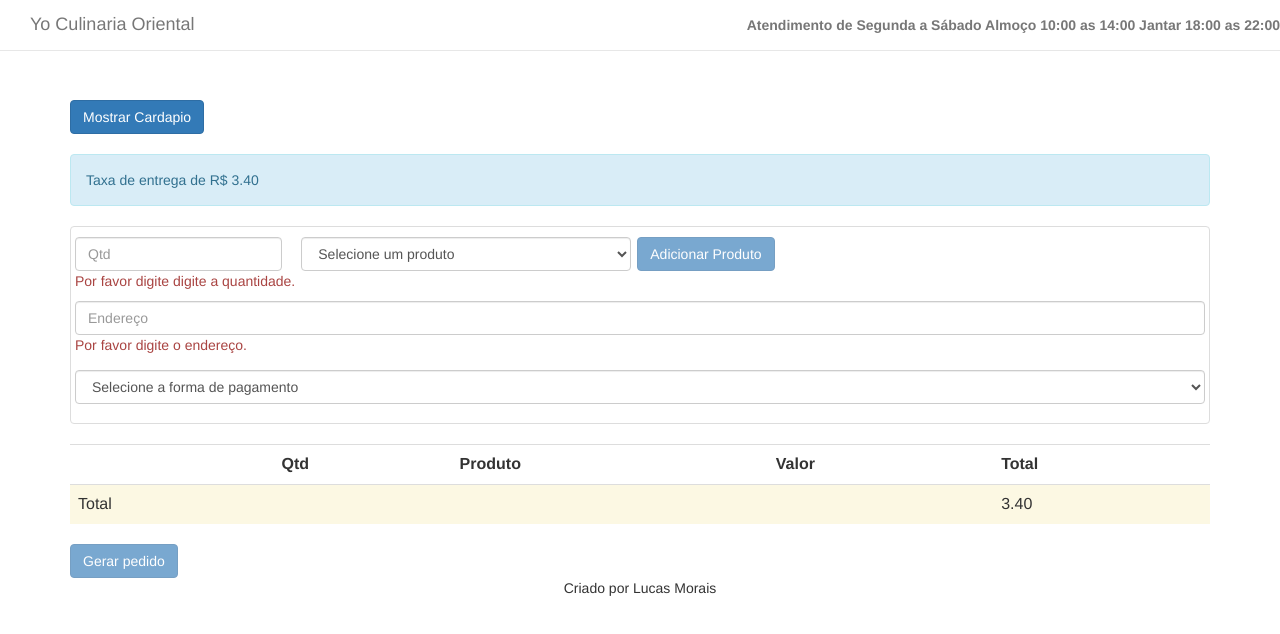
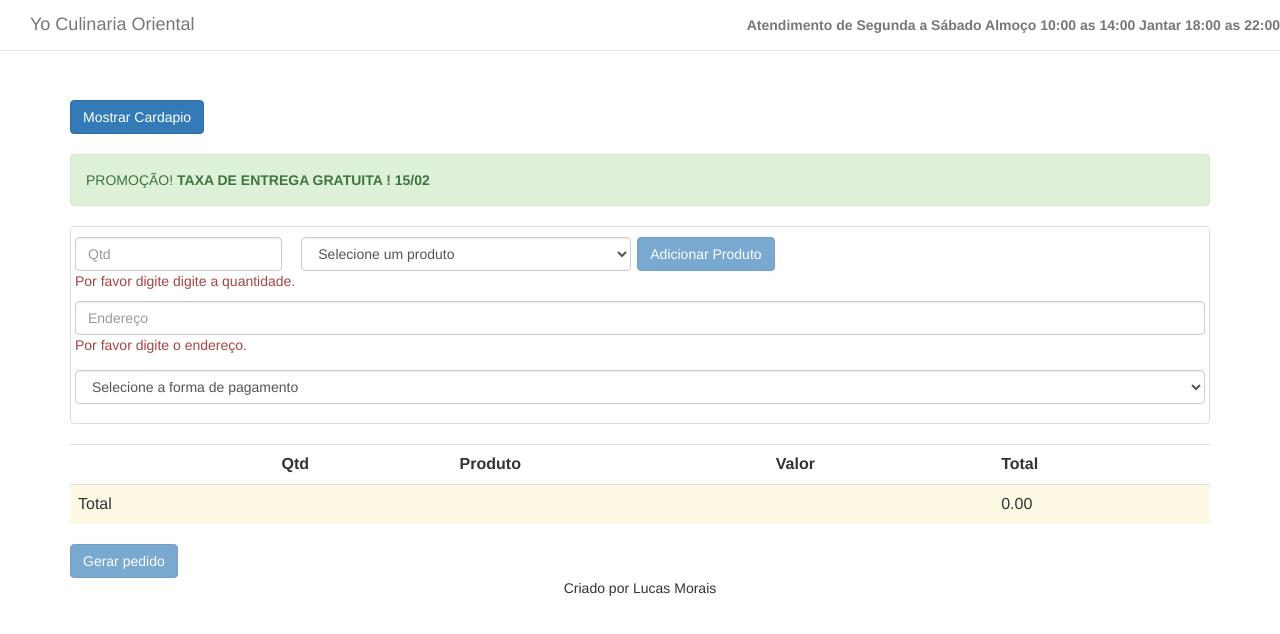
Before and after one commit to lucasm310/workflow-front-end, a plain HTML site: page angular/pratica/index.html in a window 1280 px wide. Drawn offline with nearby package versions, Linux system fonts and the light colour scheme; some packages are replaced by stand-ins of ours.

Commit message:
ADD TROCO

```diff
--- a/angular/pratica/app.js
+++ b/angular/pratica/app.js
@@ -3,79 +3,84 @@ angular.module("cardapio").controller("cardapioCtrl", function ($scope) {
 	$scope.app = "Cardapio";
 	//Alterar os produtos mas manter a formação
 	$scope.produtos = [
-		{nome: "Yakisoba Carne", valor: "18", categoria: "Yakisoba"},
-		{nome: "Yakisoba Frango", valor: "18", categoria: "Yakisoba"},
-		{nome: "Yakisoba Salmão", valor: "20", categoria: "Yakisoba"},
-		{nome: "Yakisoba Camarão", valor: "20", categoria: "Yakisoba"},
-		{nome: "Yakisoba Carne de Porco", valor: "18", categoria: "Yakisoba"},
-		{nome: "Yakisoba Carne & Frango", valor: "20", categoria: "Yakisoba"},
-		{nome: "Yakisoba Camarão & Salmão", valor: "22", categoria: "Yakisoba"},
-		{nome: "Yakisoba Carne , Frango e Carne de Porco", valor: "23", categoria: "Yakisoba"},
+		{nome: "Yakisoba Carne", valor: "20", categoria: "Yakisoba"},
+		{nome: "Yakisoba Frango", valor: "20", categoria: "Yakisoba"},
+		{nome: "Yakisoba Salmão", valor: "23", categoria: "Yakisoba"},
+		{nome: "Yakisoba Camarão", valor: "23", categoria: "Yakisoba"},
+		{nome: "Yakisoba Carne de Porco", valor: "20", categoria: "Yakisoba"},
+		{nome: "Yakisoba Carne & Frango", valor: "22", categoria: "Yakisoba"},
+		{nome: "Yakisoba Camarão & Salmão", valor: "26", categoria: "Yakisoba"},
+		{nome: "Yakisoba Carne , Frango e Carne de Porco", valor: "25", categoria: "Yakisoba"},
 		// Sushi
-		{nome: "Sushi de Omelete", valor: "14", categoria: "Sushi"},
-		{nome: "Sushi de Legume", valor: "13", categoria: "Sushi"},
-		{nome: "Sushi de Atum", valor: "14", categoria: "Sushi"},
-		{nome: "Sushi de Kani", valor: "15", categoria: "Sushi"},
-		{nome: "Sushi de Salmão", valor: "17", categoria: "Sushi"},
-		{nome: "Sushi de Camarão", valor: "17", categoria: "Sushi"},
+		{nome: "Sushi de Omelete", valor: "15", categoria: "Sushi"},
+		{nome: "Sushi de Legume", valor: "14", categoria: "Sushi"},
+		{nome: "Sushi de Atum", valor: "15", categoria: "Sushi"},
+		{nome: "Sushi de Kani", valor: "16", categoria: "Sushi"},
+		{nome: "Sushi de Salmão", valor: "18", categoria: "Sushi"},
+		{nome: "Sushi de Camarão", valor: "18", categoria: "Sushi"},
 		// Uramaki
-		{nome: "Uramaki Legumes", valor: "13", categoria: "Urumaki"},
-		{nome: "Uramaki Atum", valor: "13", categoria: "Urumaki"},
-		{nome: "Uramaki de Kani", valor: "16", categoria: "Urumaki"},
-		{nome: "Uramaki de Salmão Coberto", valor: "24", categoria: "Urumaki"},
-		{nome: "Uramaki de Salmão", valor: "17", categoria: "Urumaki"},
-		{nome: "Uramaki de Camarão", valor: "17", categoria: "Urumaki"},
+		{nome: "Uramaki Legumes", valor: "15", categoria: "Urumaki"},
+		{nome: "Uramaki Atum", valor: "16", categoria: "Urumaki"},
+		{nome: "Uramaki de Kani", valor: "17", categoria: "Urumaki"},
+		{nome: "Uramaki de Salmão Coberto", valor: "27", categoria: "Urumaki"},
+		{nome: "Uramaki de Salmão", valor: "19", categoria: "Urumaki"},
+		{nome: "Uramaki de Camarão", valor: "19", categoria: "Urumaki"},
+                {nome: "Uramaki de Omelete", valor: "16", categoria: "Urumaki"},
 		//Temaki
-		{nome: "Temaki Atum", valor: "16", categoria: "Temaki"},
-		{nome: "Temaki Kani", valor: "16", categoria: "Temaki"},
-		{nome: "Temaki Salmão", valor: "18", categoria: "Temaki"},
-		{nome: "Temaki Camarão", valor: "18", categoria: "Temaki"},
-		{nome: "Temaki Salmão & Camarão", valor: "20", categoria: "Temaki"},
-		{nome: "Temaki Frito – Qualquer sabor", valor: "20", categoria: "Temaki"},
-		//Hot Roll
-		{nome: "Hot Roll de Legumes", valor: "14", categoria: "Hot Roll"},
-		{nome: "Hot Roll Omelete", valor: "14", categoria: "Hot Roll"},
-		{nome: "Hot Roll Kani", valor: "16", categoria: "Hot Roll"},
-		{nome: "Hot Roll Atum", valor: "16", categoria: "Hot Roll"},
-		{nome: "Hot Roll Estrogonofe Carne", valor: "16", categoria: "Hot Roll"},
-		{nome: "Hot Roll Camarão", valor: "17", categoria: "Hot Roll"},
-		{nome: "Hot Roll Salmão", valor: "17", categoria: "Hot Roll"},
+		{nome: "Temaki Atum", valor: "17", categoria: "Temaki"},
+		{nome: "Temaki Kani", valor: "18", categoria: "Temaki"},
+		{nome: "Temaki Salmão", valor: "20", categoria: "Temaki"},
+		{nome: "Temaki Camarão", valor: "20", categoria: "Temaki"},
+		{nome: "Temaki Salmão & Camarão", valor: "22", categoria: "Temaki"},
+		{nome: "Temaki Frito Atum", valor: "23", categoria: "Temaki Hot"},
+                {nome: "Temaki Frito Kani", valor: "23", categoria: "Temaki Hot"},
+                {nome: "Temaki Frito Salmão", valor: "23", categoria: "Temaki Hot"},
+                {nome: "Temaki Frito Camarão", valor: "23", categoria: "Temaki Hot"},
+                {nome: "Temaki Frito Salmão & Camarão", valor: "23", categoria: "Temaki Hot"},
+                //Hot Roll
+		{nome: "Hot Roll de Legumes", valor: "15", categoria: "Hot Roll"},
+		{nome: "Hot Roll Omelete", valor: "16", categoria: "Hot Roll"},
+		{nome: "Hot Roll Kani", valor: "17", categoria: "Hot Roll"},
+		{nome: "Hot Roll Camarão", valor: "20", categoria: "Hot Roll"},
+		{nome: "Hot Roll Salmão", valor: "20", categoria: "Hot Roll"},
 		//Niguiri
-		{nome: "Niguiri de Frango", valor: "14", categoria: "Niguiri"},
-		{nome: "Niguiri Salmão", valor: "20", categoria: "Niguiri"},
-		{nome: "Niguiri de Kani", valor: "16", categoria: "Niguiri"},
+		{nome: "Niguiri de Frango", valor: "16", categoria: "Niguiri"},
+		{nome: "Niguiri Salmão", valor: "22", categoria: "Niguiri"},
+		{nome: "Niguiri de Kani", valor: "17", categoria: "Niguiri"},
 		//Sashimi
-		{nome: "Sashimi com Cream Cheese", valor: "25", categoria: "Sashimi"},
-		{nome: "Sashimi", valor: "22", categoria: "Sashimi"},
+		{nome: "Sashimi com Cream Cheese", valor: "28", categoria: "Sashimi"},
+		{nome: "Sashimi", valor: "24", categoria: "Sashimi"},
 		//Rolinho Primavera
 		{nome: "Rolinho Primavera de Salmão", valor: "6", categoria: "Rolinho Primavera"},
 		{nome: "Rolinho Primavera de Camarão", valor: "6", categoria: "Rolinho Primavera"},
-		//"Frango Xadrez
-		{nome: "Frango Xadrez", valor: "20", categoria: "Frango Xadrez"},
+		//Arroz Shop Suey
+                {nome: "Arroz Shop Suey", valor: "22", categoria: "Arroz Shop Suey"},
+                //"Frango Xadrez
+		{nome: "Frango Xadrez", valor: "22", categoria: "Frango Xadrez"},
 		//Katsu Don
-		{nome: "Katsu Don", valor: "18", categoria: "Katsu Don"},
-		//KIT
-		{nome: "KIT A", valor: "80", categoria: "KIT"},
-		{nome: "KIT B", valor: "140", categoria: "KIT"},
-		{nome: "KIT C", valor: "230", categoria: "KIT"},
-		{nome: "KIT OURO", valor: "200", categoria: "KIT"},
-		{nome: "KIT PRATA", valor: "110", categoria: "KIT"},
-		{nome: "KIT BRONZE", valor: "70", categoria: "KIT"},
+		{nome: "Katsu Don", valor: "20", categoria: "Katsu Don"},
 		//Barca
-		{nome: "Barca 1", valor: "80", categoria: "Barca"},
-		{nome: "Barca 2", valor: "85", categoria: "Barca"},
+		{nome: "Barca 1", valor: "88", categoria: "Barca"},
+		{nome: "Barca 2", valor: "94", categoria: "Barca"},
 		{nome: "Barca 3", valor: "105", categoria: "Barca"},
-		{nome: "Barca 4", valor: "115", categoria: "Barca"},
-		{nome: "Barca 5", valor: "150", categoria: "Barca"},
-		{nome: "Barca 6", valor: "120", categoria: "Barca"},
-		{nome: "Barca 7", valor: "105", categoria: "Barca"},
-		{nome: "Barca 8", valor: "75", categoria: "Barca"},
-		//Bandeija
-		{nome: "Bandeija SushiJoe", valor: "40", categoria: "Bandeija"}
+		{nome: "Barca 4", valor: "125", categoria: "Barca"},
+		{nome: "Barca 5", valor: "165", categoria: "Barca"},
+		{nome: "Barca 6", valor: "132", categoria: "Barca"},
+		{nome: "Barca 7", valor: "125", categoria: "Barca"},
+		{nome: "Barca 8", valor: "83", categoria: "Barca"},
+		//Porcoes 15 unidades
+		{nome: "15 - Hot Roll Legumes", valor: "30", categoria: "Porções de 15 Unidades"},
+		{nome: "15 - Sushi e Joy", valor: "45", categoria: "Porções de 15 Unidades"},
+                {nome: "15 - Super Joy", valor: "56", categoria: "Porções de 15 Unidades"},
+		//Bento
+                {nome: "Teishoku", valor: "32", categoria: "Bento"},
+                {nome: "Combinado Pratico", valor: "35", categoria: "Bento"},
+                {nome: "Combinado Hot Master", valor: "55", categoria: "Bento"},
+                {nome: "Combinado Executivo", valor: "55", categoria: "Bento"},
 		];
 	/*Alterar abaixo o valor sendo que tem quer ser no padrão (3.00)
 	Alterar abaixo ativo com sim ou não (para promoção)*/
-	$scope.entrega = {valor: 3.40, ativo: "sim"};
+	$scope.entrega = {valor: 3.00, ativo: "nao"};
 
 /*-------------------------------------------------------------------------------------------------------------*/
 
@@ -87,6 +92,7 @@ angular.module("cardapio").controller("cardapioCtrl", function ($scope) {
 	{forma: "Dinheiro"},
 	{forma: "Cartão"},
 	];
+	$scope.troco = '';
 	$scope.adicionarProduto = function (pedido) {
 				$scope.pedidos.push(angular.copy(pedido));
 				delete $scope.pedido;
--- a/angular/pratica/index.html
+++ b/angular/pratica/index.html
@@ -70,7 +70,7 @@
 					Taxa de entrega de R$ {{entrega.valor | number:2}}
 				</div>
 				<div ng-show="entrega.ativo == 'nao'" class="alert alert-success">
-					PROMOÇÃOOOO! <b>Taxa de entrega gratuita!</b>
+					PROMOÇÃO! <b>TAXA DE ENTREGA GRATUITA ! 15/02</b>
 				</div>
 			<div class="thumbnail">
 				<form class="form-inline" name="pedidoForm">
@@ -98,6 +98,11 @@
 						</select>
 						<p id="erro" class="text-danger" ng-show="infoForm.pgto.$error.required">Por favor selecione a forma de pagamento.</p>
 					</div>
+					<div class="form-group" ng-show="pgto == 'Dinheiro'">
+						<label>Se precisar de troco, digite o troco para:</label>
+						<input class="form-control" type="text" ng-model="troco" name="troco" placeholder="Digite o valor para o Troco" />
+					</div>
+
 				</form>
 			</div>
 			<table class="table">
@@ -141,19 +146,20 @@
 			        <h4 class="modal-title" id="myModalLabel">Pedido</h4>
 			      </div>
 			      <div class="modal-body">
-			      	<h4> Copie e cole o texto abaixo na chat do facebook para agilizar o pedido!</h4>
+			      	<h4> Seu pedido ainda não foi Finalizado !!<br> Para finalizar, Copie e Cole o texto abaixo no Chat do Facebook!</h4>
 			      	<div class="thumbnail">
 				      	<ul>
-				      		<li ng-repeat="pedido in pedidos">{{pedido.qtd}} - {{pedido.produto.nome}}</li>
+				      		<li ng-repeat="pedido in pedidos">{{pedido.qtd}} - {{pedido.produto.nome}} {{pedido.produto.valor}}.00</li>
 				      	</ul>
 				      	<p> Valor total: <b>R$ {{invoiceTotal | number:2}}</b></p>
 				        <p> Endereço: <span ng-bind="endereco"></span></p>
 						<p> Forma de pagamento: <span ng-bind="pgto"></span></p>
+						<p ng-show="troco">Troco para: R$ <span ng-bind="troco"></span></p>
 					</div>
 			      </div>
 			      <div class="modal-footer">
 			        <button type="button" class="btn btn-default" data-dismiss="modal">Fechar</button>
-			        <a class="btn btn-primary" role="button" href="https://www.facebook.com/yoculinaria">Facebook</a>
+			        <a class="btn btn-primary" target="_blank" role="button" href="https://www.facebook.com/yoculinaria">Facebook</a>
 			      </div>
 			    </div>
 			  </div>
```
